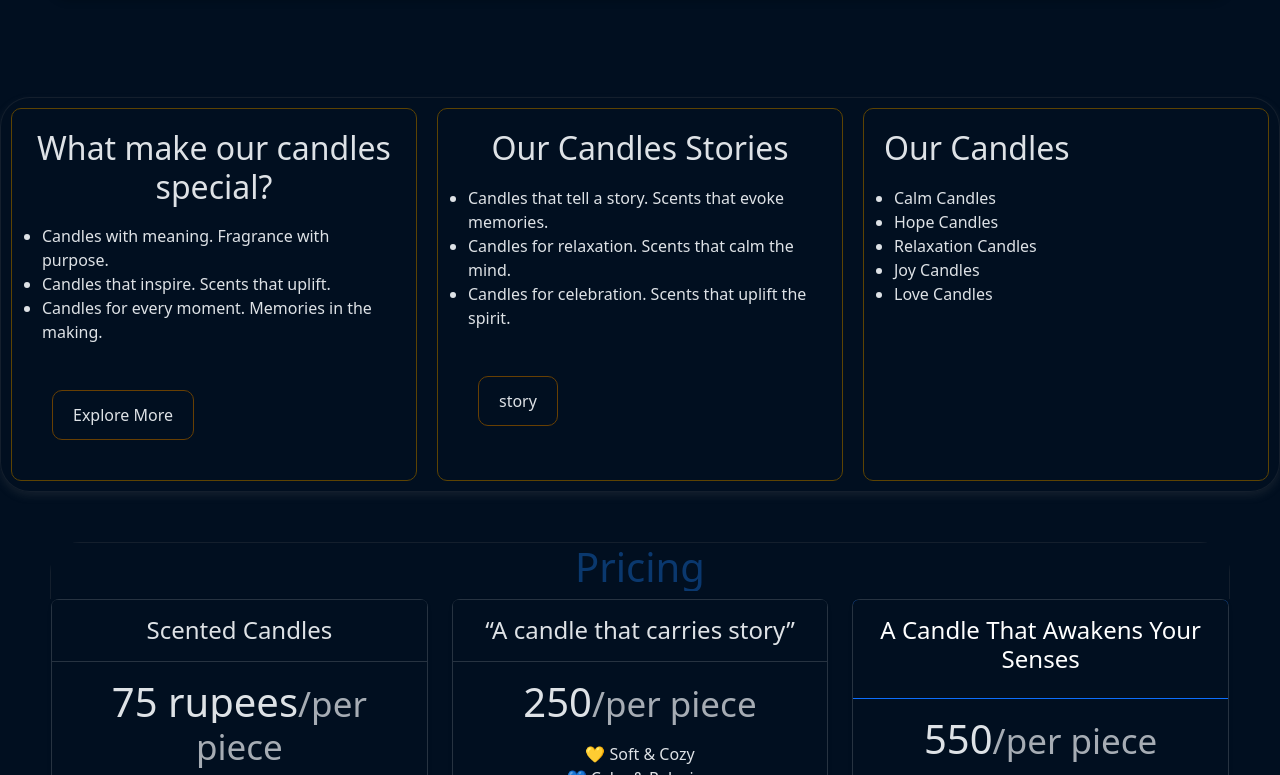
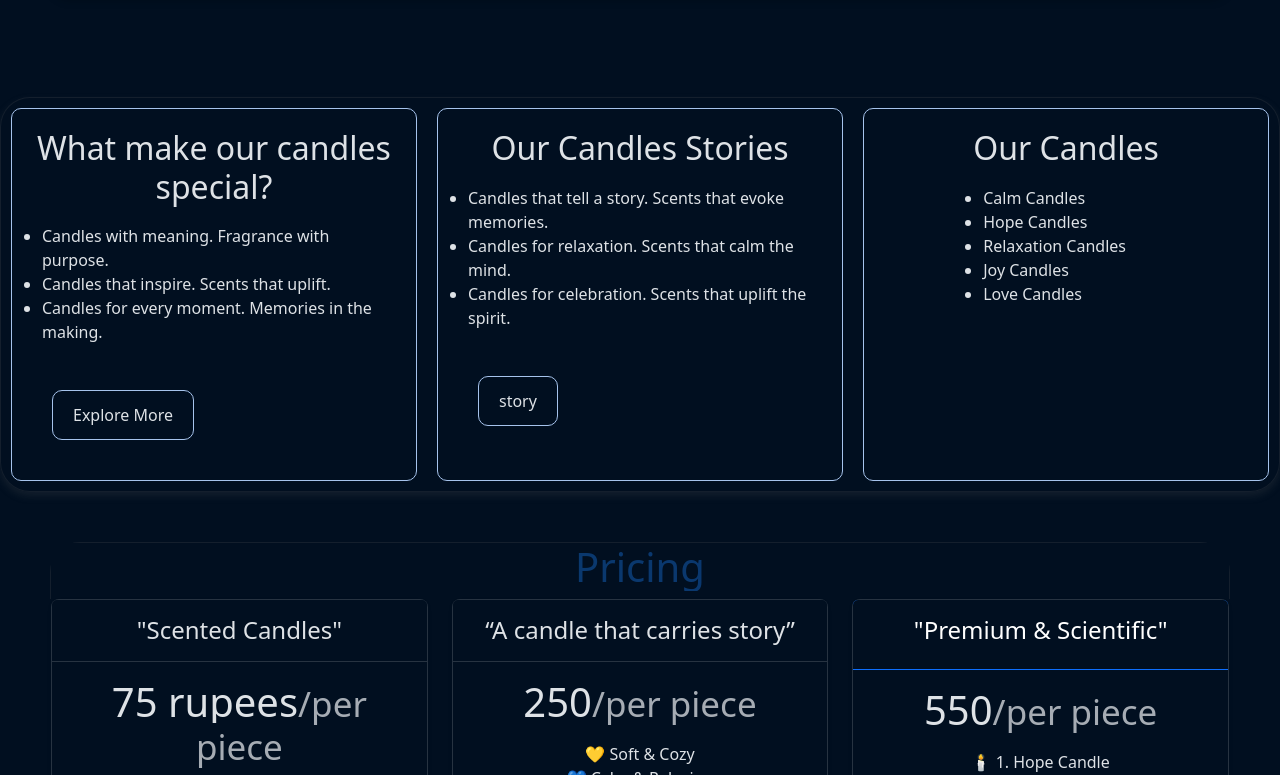
Before and after one commit to sujalvinod981-lgtm/Aromanestcandle, a plain HTML site: page index.html in a window 1280 px wide. Shown: the part 585-1360 px from the top of the page. Drawn offline with nearby package versions, Linux system fonts and the light colour scheme.

Commit message:
Update index.html

```diff
--- a/index.html
+++ b/index.html
@@ -86,7 +86,7 @@
 
             padding: 12px 20px;
 
-            border: 1px solid #673f03;
+            border: 1px solid #a6c3ec;
 
             border-radius: 10px;
 
@@ -163,12 +163,14 @@
         .box3 {
 
             display: flex;
+            justify-content: space-evenly;
 
             padding: 20px;
 
             margin: 10px;
 
-            border: 1px solid #5c4303;
+            border: 1px solid #a6c3ec;
+
 
             border-radius: 10px;
 
@@ -485,7 +487,7 @@
                 <div class="col">
                     <div class="card mb-4 rounded-3 shadow-sm">
                         <div class="card-header py-3">
-                            <h4 class="my-0 fw-normal">Scented Candles</h4>
+                            <h4 class="my-0 fw-normal">"Scented Candles"</h4>
                         </div>
                         <div class="card-body">
                             <h1 class="card-title pricing-card-title">75 rupees<small
@@ -519,13 +521,12 @@
                 <div class="col">
                     <div class=" card mb-4 rounded-3 shadow-sm">
                         <div class="card-header py-3 text-bg-primary border-primary">
-                            <h4 class="Enterprise">A Candle That Awakens Your Senses</h4>
+                            <h4 class="Enterprise">"Premium & Scientific"</h4>
                         </div>
                         <div class="card-body">
                             <h1 class="card-title pricing-card-title">550<small
                                     class="text-body-secondary fw-light">/per piece</small></h1>
                             <ul class="list-unstyled mt-3 mb-4">
-                                <h3>Premium & Scientific</h3>
                                 <li>🕯️ 1. Hope Candle</li>
                                 <li>🕯️ 2. Dream Candle</li>
                                 <li>🕯️ 3. Focus Candle</li>
```
